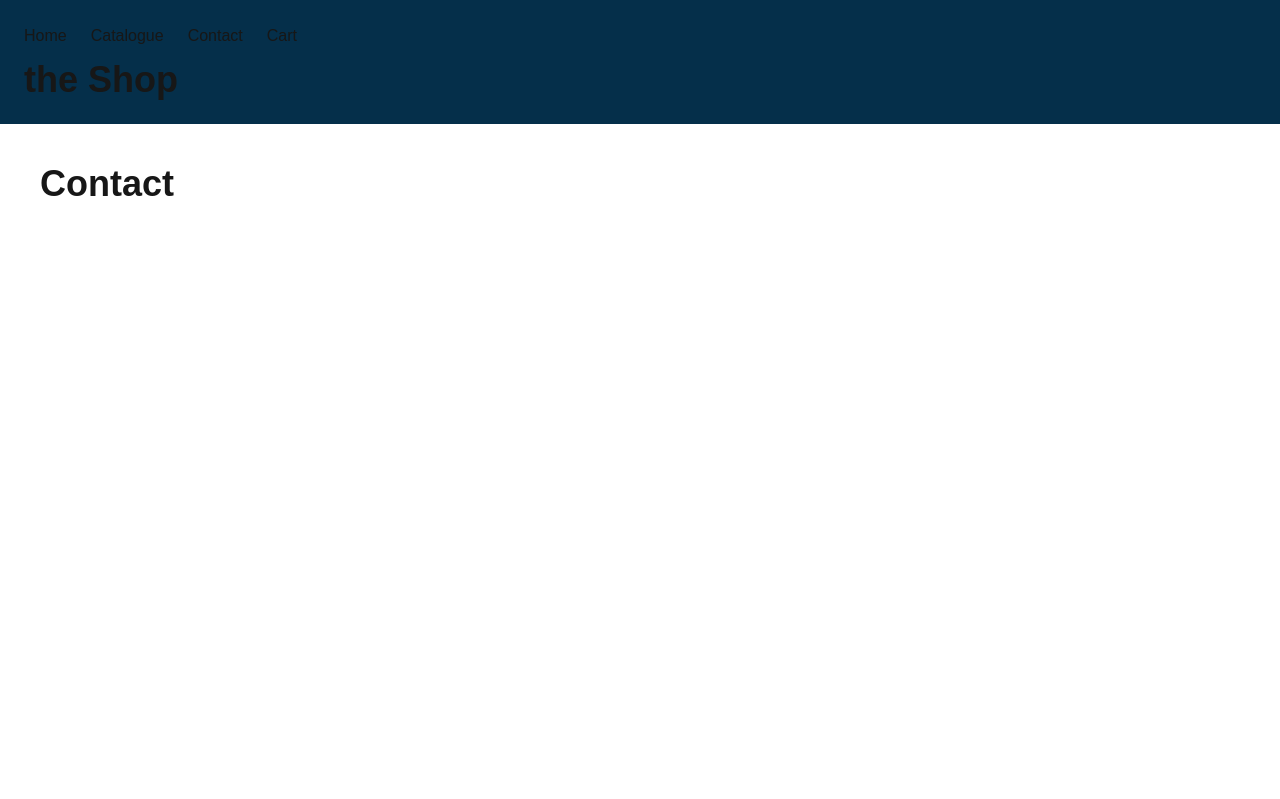
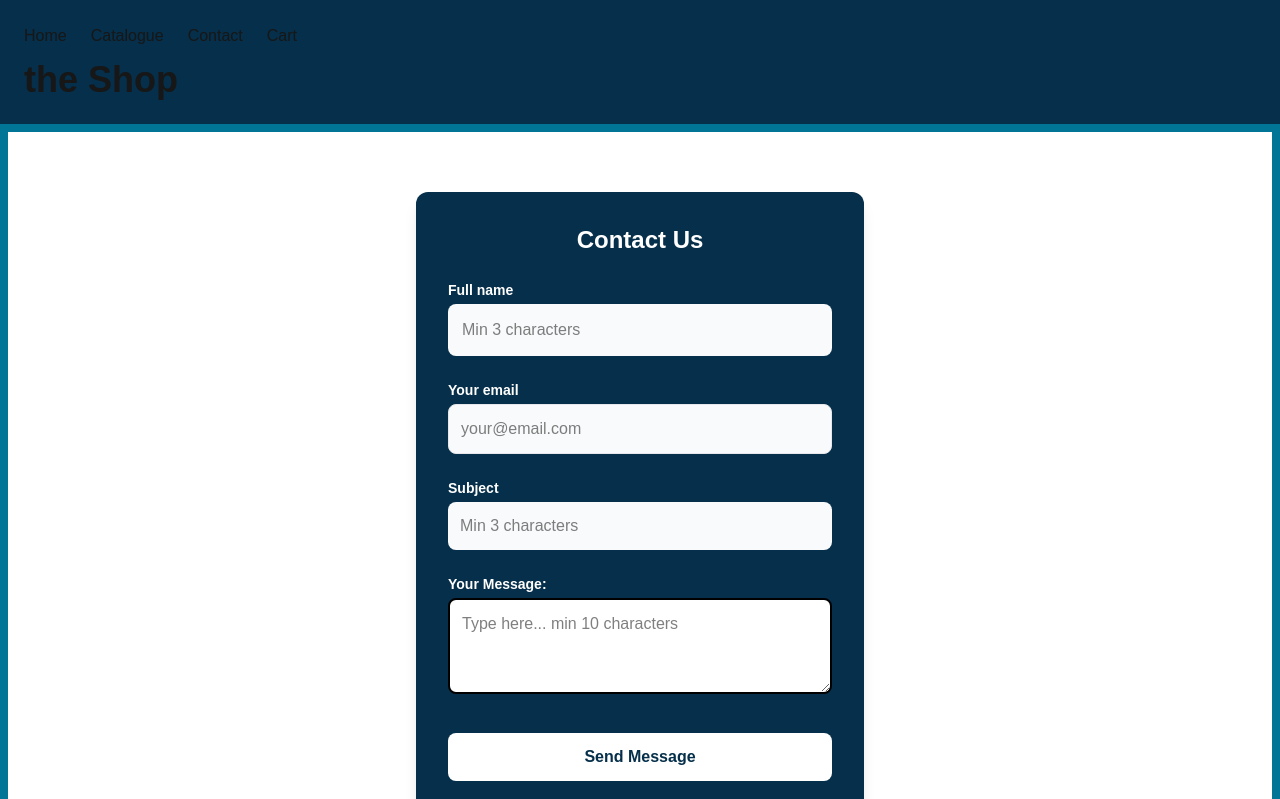
Before and after one commit to NoroffFEU/jsfw-2025-v1-fabianms-jsf, a Next.js app in the folder jsf-online-shop/: page /contact in a window 1280 px wide. Shown: the top 799 px of the page. Built offline with nearby package versions, Linux system fonts and the light colour scheme.

Commit message:
Contact form w/ validation
Created contact form with validation. Implementing validation using different functions like handleChange, handleSubmit, nameError etc

```diff
--- a/jsf-online-shop/src/app/contact/page.tsx
+++ b/jsf-online-shop/src/app/contact/page.tsx
@@ -1,7 +1,10 @@
+import ContactForm from "@/components/ContactForm";
+import Link from "next/link";
+
 export default function Contact() {
   return (
-    <main className="p-10">
-      <h1 className="text-4xl font-bold">Contact</h1>
+    <main className="p-10 bg-mist-300 border-8 border-cyan-700 h-screen">
+      <ContactForm />
     </main>
   );
 }
--- /dev/null
+++ b/jsf-online-shop/src/app/message-sent/page.tsx
@@ -0,0 +1,27 @@
+"use client";
+import React from "react";
+import Link from "next/link";
+
+export default function MessageSentPage() {
+  return (
+    <main className="p-10 bg-mist-300 border-8 border-cyan-700 h-screen flex flex-col items-center">
+      <h1 className="text-3xl font-bold text-sky-950 mb-4">
+        Message has been sent!
+      </h1>
+      <div className="flex gap-4">
+        <Link
+          href="/catalogue"
+          className="bg-sky-950 text-white px-6 py-3 rounded-lg font-semibold hover:bg-sky-900 transition"
+        >
+          Back to Shop
+        </Link>
+        <Link
+          href="/"
+          className="border-2 border-sky-950 text-sky-950 px-6 py-3 rounded-lg font-semibold hover:bg-sky-50 transition"
+        >
+          Home
+        </Link>
+      </div>
+    </main>
+  );
+}
--- a/jsf-online-shop/src/components/ContactForm.tsx
+++ b/jsf-online-shop/src/components/ContactForm.tsx
@@ -2,29 +2,198 @@
 import React, { useState } from "react";
 import { useRouter } from "next/navigation";
 
+const EMAIL_REGEX = /^[^\s@]+@[^\s@]+\.[^\s@]+$/;
+
 export default function ContactForm() {
   const router = useRouter();
-  const [message, setMessage] = useState("");
+  const [formData, setFormData] = useState({
+    fullName: "",
+    email: "",
+    subject: "",
+    message: "",
+  });
+
+  const [errors, setErrors] = useState<{ [key: string]: string }>({});
+
+  const validateField = (fieldName: string, value: string) => {
+    let newError = "";
+    const trimmed = value.trim();
+
+    switch (fieldName) {
+      case "fullName":
+        if (!trimmed) {
+          newError = "Name is required.";
+        } else if (trimmed.length < 3) {
+          newError = "Name must be at least 3 characters.";
+        }
+        break;
+      case "subject":
+        if (trimmed.length < 3) {
+          newError = "Subject must be at least 3 characters.";
+        }
+        break;
+      case "email":
+        if (!trimmed) {
+          newError = "E-mail is required.";
+        } else if (!EMAIL_REGEX.test(trimmed)) {
+          newError = 'Invalid format. Use "name@domain.com"';
+        }
+        break;
+      case "message":
+        if (trimmed.length < 10) {
+          newError = "Message must be at least 10 characters.";
+        }
+        break;
+      default:
+        break;
+    }
+    return newError;
+  };
+
+  const handleChange = (
+    e: React.ChangeEvent<HTMLInputElement | HTMLTextAreaElement>,
+  ) => {
+    const { name, value } = e.target;
+
+    setFormData((prev) => ({
+      ...prev,
+      [name]: value,
+    }));
+
+    const fieldError = validateField(name, value);
+    setErrors((prev) => ({
+      ...prev,
+      [name]: fieldError,
+    }));
+  };
+
+  const validateForm = () => {
+    const newErrors: { [key: string]: string } = {};
+    let isValid = true;
+
+    Object.keys(formData).forEach((key) => {
+      const error = validateField(key, (formData as any)[key]);
+      if (error) {
+        newErrors[key] = error;
+        isValid = false;
+      }
+    });
+
+    setErrors(newErrors);
+    return isValid;
+  };
+
   const handleSubmit = (event: React.FormEvent<HTMLFormElement>) => {
     event.preventDefault();
-    console.log("Melding sendt:", message);
+    if (validateForm()) {
+      console.log("Validated contact message:", formData);
+      alert(`Thank you, ${formData.fullName}. Your message has been sent.`);
 
-    router.push("/takk");
+      setFormData({ fullName: "", email: "", subject: "", message: "" });
+      setErrors({});
+
+      router.push("/message-sent");
+    } else {
+      console.log("Validation failed.");
+    }
   };
+
   return (
-    <form onSubmit={handleSubmit}>
-      <div>
-        <label htmlFor="message">Din Melding:</label>
+    <form
+      onSubmit={handleSubmit}
+      noValidate
+      className="flex flex-col gap-6 max-w-md mx-auto p-8 bg-sky-950 shadow-lg rounded-xl text-white mt-5"
+    >
+      <h2 className="text-2xl font-bold text-center">Contact Us</h2>
+
+      {/* Full Name */}
+      <div className="space-y-1">
+        <label htmlFor="fullName" className="block text-sm font-semibold">
+          Full name
+        </label>
+        <input
+          type="text"
+          id="fullName"
+          name="fullName"
+          value={formData.fullName}
+          onChange={handleChange}
+          className="w-full p-3 rounded-lg bg-gray-50 text-black border-2 border-transparent focus:border-cyan-500 outline-none"
+          placeholder="Min 3 characters"
+        />
+        {errors.fullName && (
+          <p className="text-red-400 text-[0.85em] font-medium m-0">
+            {errors.fullName}
+          </p>
+        )}
+      </div>
+
+      {/* Email */}
+      <div className="space-y-1">
+        <label htmlFor="email" className="block text-sm font-semibold">
+          Your email
+        </label>
+        <input
+          type="email"
+          id="email"
+          name="email"
+          value={formData.email}
+          onChange={handleChange}
+          className="w-full p-3 border border-gray-200 rounded-lg bg-gray-50 text-black outline-none focus:border-cyan-500"
+          placeholder="your@email.com"
+        />
+        {errors.email && (
+          <p className="text-red-400 text-[0.85em] font-medium m-0">
+            {errors.email}
+          </p>
+        )}
+      </div>
+
+      {/* Subject */}
+      <div className="space-y-1">
+        <label htmlFor="subject" className="block text-sm font-semibold">
+          Subject
+        </label>
+        <input
+          type="text"
+          id="subject"
+          name="subject"
+          value={formData.subject}
+          onChange={handleChange}
+          className="w-full p-3 rounded-lg bg-gray-50 text-black outline-none focus:border-cyan-500"
+          placeholder="Min 3 characters"
+        />
+        {errors.subject && (
+          <p className="text-red-400 text-[0.85em] font-medium m-0">
+            {errors.subject}
+          </p>
+        )}
+      </div>
+
+      {/* Message */}
+      <div className="space-y-1">
+        <label htmlFor="message" className="block text-sm font-semibold">
+          Your Message:
+        </label>
         <textarea
           id="message"
-          value={message}
-          onChange={(e) => setMessage(e.target.value)}
-          required
-          style={{ width: "100%", minHeight: "100px", marginTop: "5px" }}
+          name="message"
+          value={formData.message}
+          onChange={handleChange}
+          placeholder="Type here... min 10 characters"
+          className="w-full min-h-24 bg-white border-2 border-black text-black p-3 rounded-lg outline-none focus:border-cyan-500"
         />
+        {errors.message && (
+          <p className="text-red-400 text-[0.85em] font-medium m-0">
+            {errors.message}
+          </p>
+        )}
       </div>
-      <button type="submit" style={{ marginTop: "10px" }}>
-        Send Melding
+
+      <button
+        type="submit"
+        className="mt-2 bg-white text-sky-950 p-3 rounded-lg font-bold hover:bg-cyan-100 transition-colors"
+      >
+        Send Message
       </button>
     </form>
   );
```
